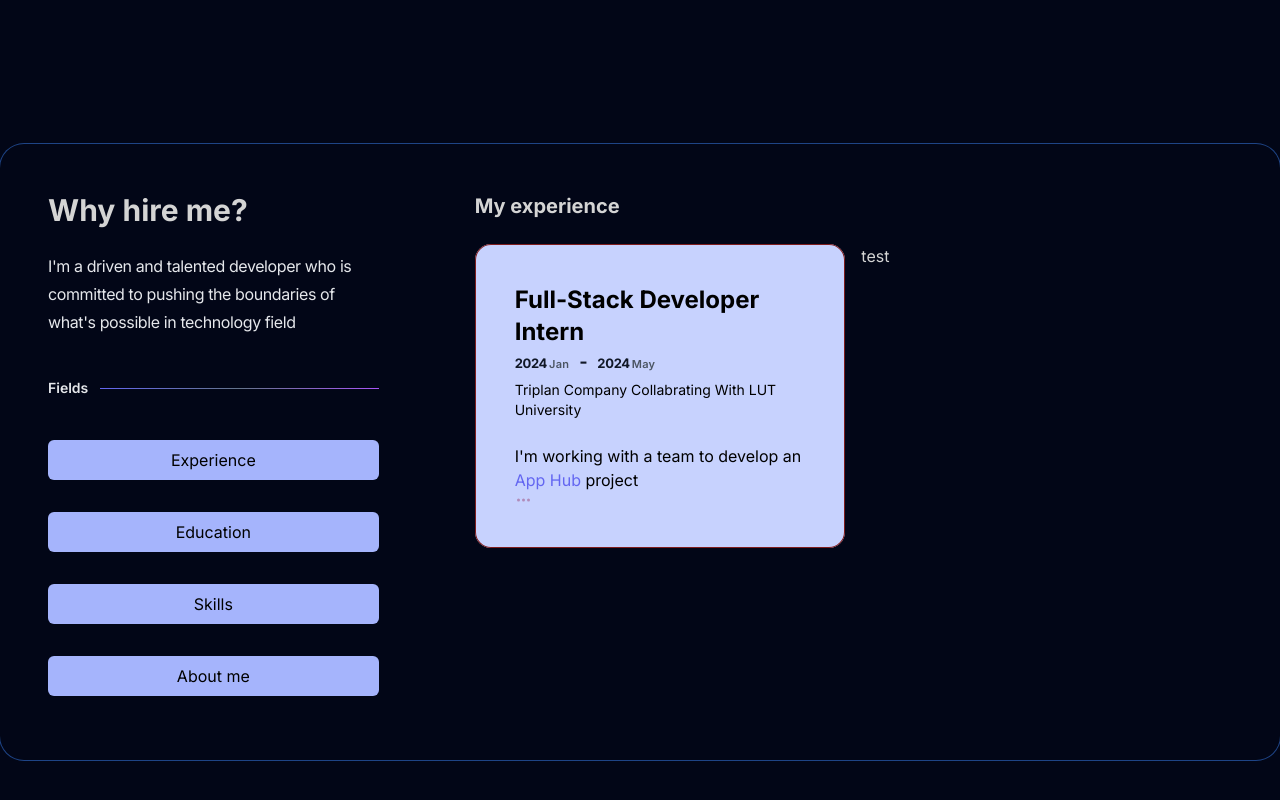
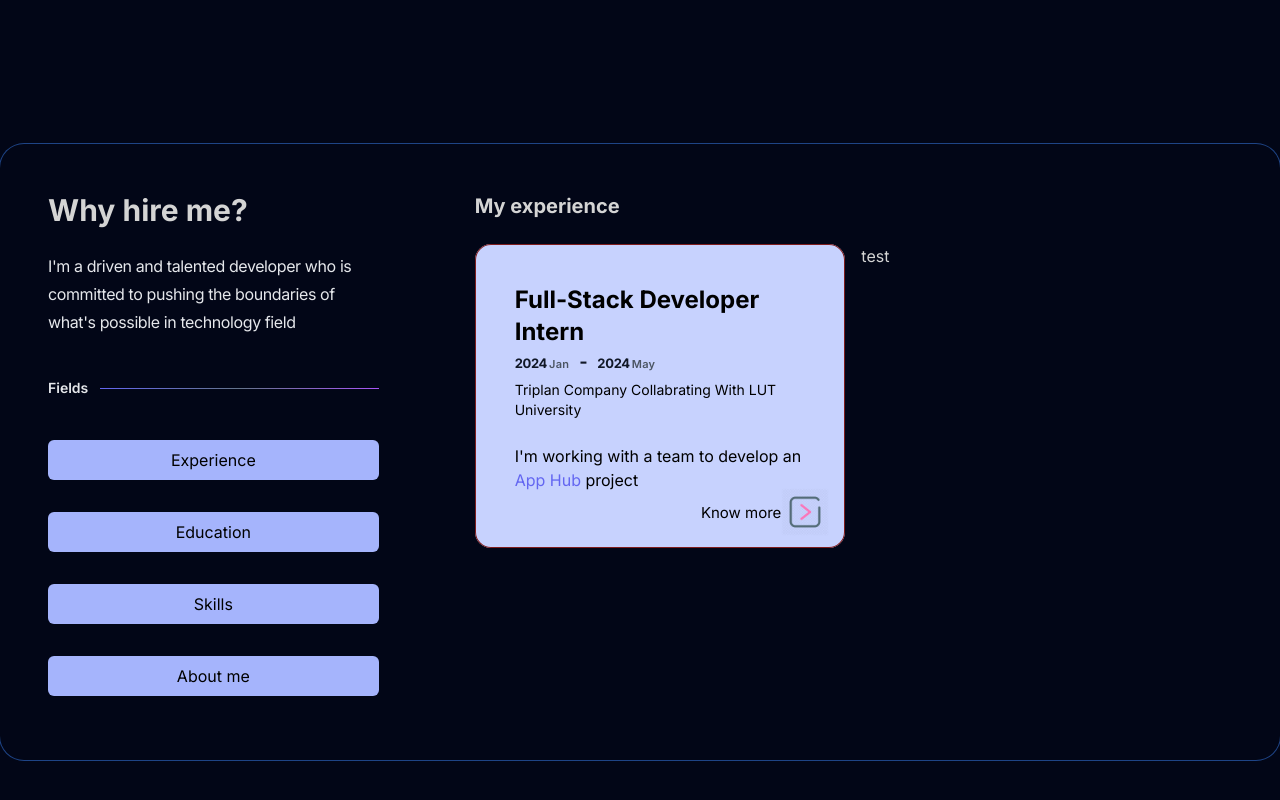
Before and after one commit to alexha11/portfolio-web, a React (Vite) app: page / in a window 1280 px wide. Shown: the part 2505-3305 px from the top of the page. Built offline with nearby package versions, Linux system fonts and the light colour scheme.

Commit message:
update: add UI for cards in my experience

```diff
--- a/src/assets/index.js
+++ b/src/assets/index.js
@@ -1 +1,5 @@
-import {more}
+import More from './More.png';
+
+export {
+    More
+}
--- a/src/components/Mainpage.jsx
+++ b/src/components/Mainpage.jsx
@@ -36,7 +36,7 @@ const Mainpage = () => {
                   <a href="https://www.linkedin.com/in/duong-ha-55524a246" className="w-12 h-12 rounded-full border-white">
                     <img src="./src/assets/linkedin-logo-gradient.png" alt="Linkedin" className="w-12 h-12 object-scale-up rounded-full" />
                   </a>
-                  <a href="https://github.com/alexha11" className="w-12 h-12 ">
+                  <a href="https://www.instagram.com/hayduoo_/" className="w-12 h-12 ">
                     <img src="./src/assets/instagram.svg" alt="GitHub" className="w-12 h-12 object-contain rounded-full" />
                   </a>
                 </div>
--- a/src/components/Resume.jsx
+++ b/src/components/Resume.jsx
@@ -1,15 +1,19 @@
 import React, { useState } from "react";
+import {More} from "../assets/index";
 
 const Resume = () => {
   const [fields, setFields] = useState('Experience');
+  const Experience = () => {
+    const [isKnowMore, setIsKnowMore] = useState(false);
+    const handleKnowMore = () => {
+    }
 
-  const Experience = () => {
     return (
       <div>
         <h2 className="font-bold text-xl">My experience</h2>
-        <div className="mt-8 lg:mt-6 lg:w-full lg:max-w-4xl lg:flex-shrink-0">
+        <div className="mt-8 lg:mt-6 lg:w-full lg:max-w-4xl lg:flex-shrink-0 min-w-2xl">
           <div className="grid grid-cols-1 md:grid-cols-2 gap-4">
-            <div className="bg-indigo-200 rounded-2xl text-black p-10 ring-1 ring-inset ring-red-900">
+            <div className="bg-indigo-200 rounded-2xl text-black px-10 pt-10 pb-14 ring-1 ring-inset ring-red-900 relative">
 
               <h3 className="font-bold text-2xl">Full-Stack Developer Intern</h3>
               <p class=" flex items-baseline justify-start gap-x-0.5">
@@ -21,7 +25,9 @@ const Resume = () => {
               </p>
               <p className="mt-1 text-sm max-w-45">Triplan Company Collabrating With LUT University</p>
               <p className="mt-6">I'm working with a team to develop an <span className="text-indigo-500">App Hub</span> project </p>
-              <img src="./src/assets/more.svg"></img>
+
+              <p className="inline-block absolute bottom-6 right-16 text-[15px]">Know more</p>
+              <button type="button" className="rounded-md absolute bottom-3 right-4" onClick={handleKnowMore}><img src={More} className="w-12 h-12"></img></button>
             </div>
             <div>test</div>
 
@@ -70,7 +76,7 @@ const Resume = () => {
 
   return (
     <div className="py-24 sm:py-32">
-      <div className="flex flex-col sm:flex-row mx-auto mt-10 max-w-2xl rounded-3xl ring-1 lg:max-w-none lg:mx-0">
+      <div className="flex flex-col lg:flex-row mx-auto mt-10 max-w-2xl rounded-3xl ring-1 lg:max-w-none lg:mx-0">
         <div className="p-8 lg:p-12 w-full lg:w-1/3 ">
           <h2 className="font-bold text-3xl">Why hire me?</h2>
           <p className="mt-6 tracking-tight leading-7 text-base text-gray-200">
@@ -87,7 +93,7 @@ const Resume = () => {
             <button type="button" onClick={handleSwitch('AboutMe')} className="my-4 rounded-md w-full bg-indigo-300 h-10 text-black hover:bg-sky-700">About me</button>
           </div>
         </div>
-        <div className="w-full sm:w-2/3 p-8 lg:p-12">
+        <div className="w-full lg:w-2/3 p-8 lg:p-12">
           <ComponentToRender />
         </div>
       </div>
```
